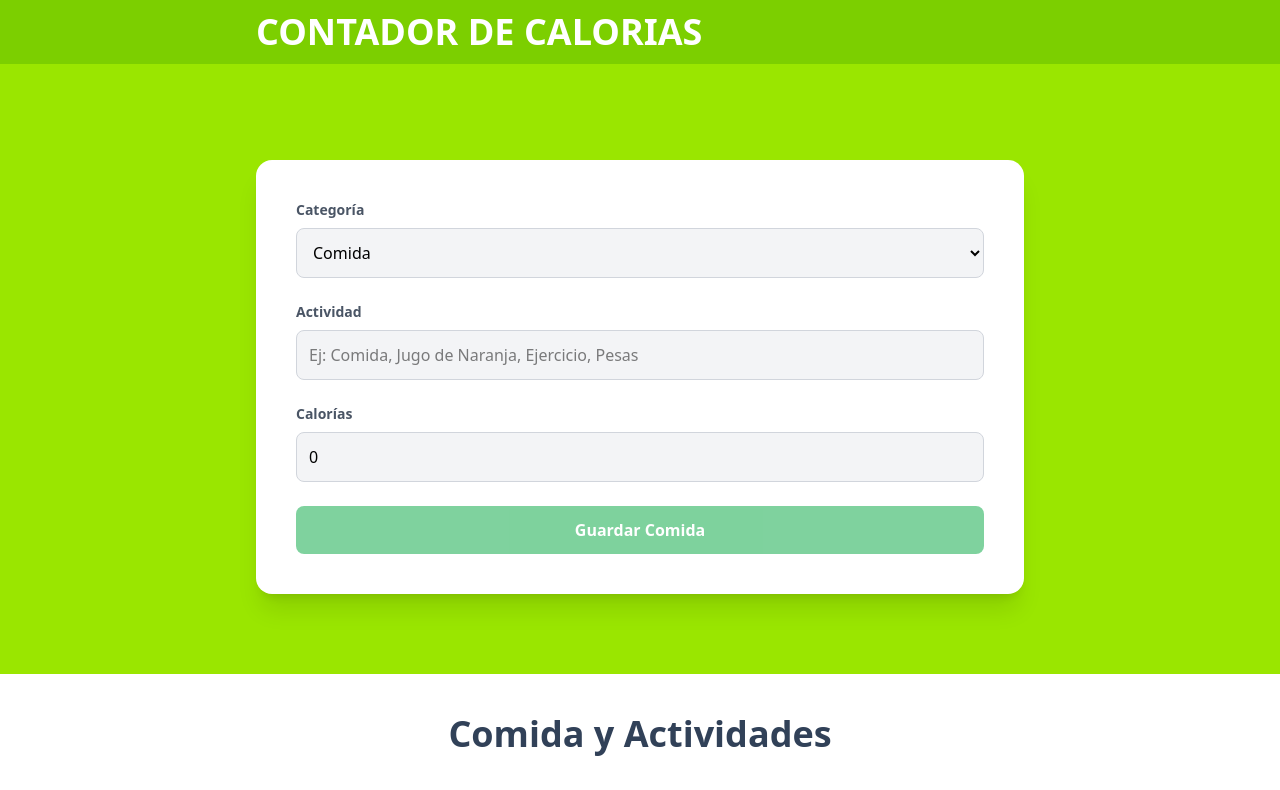
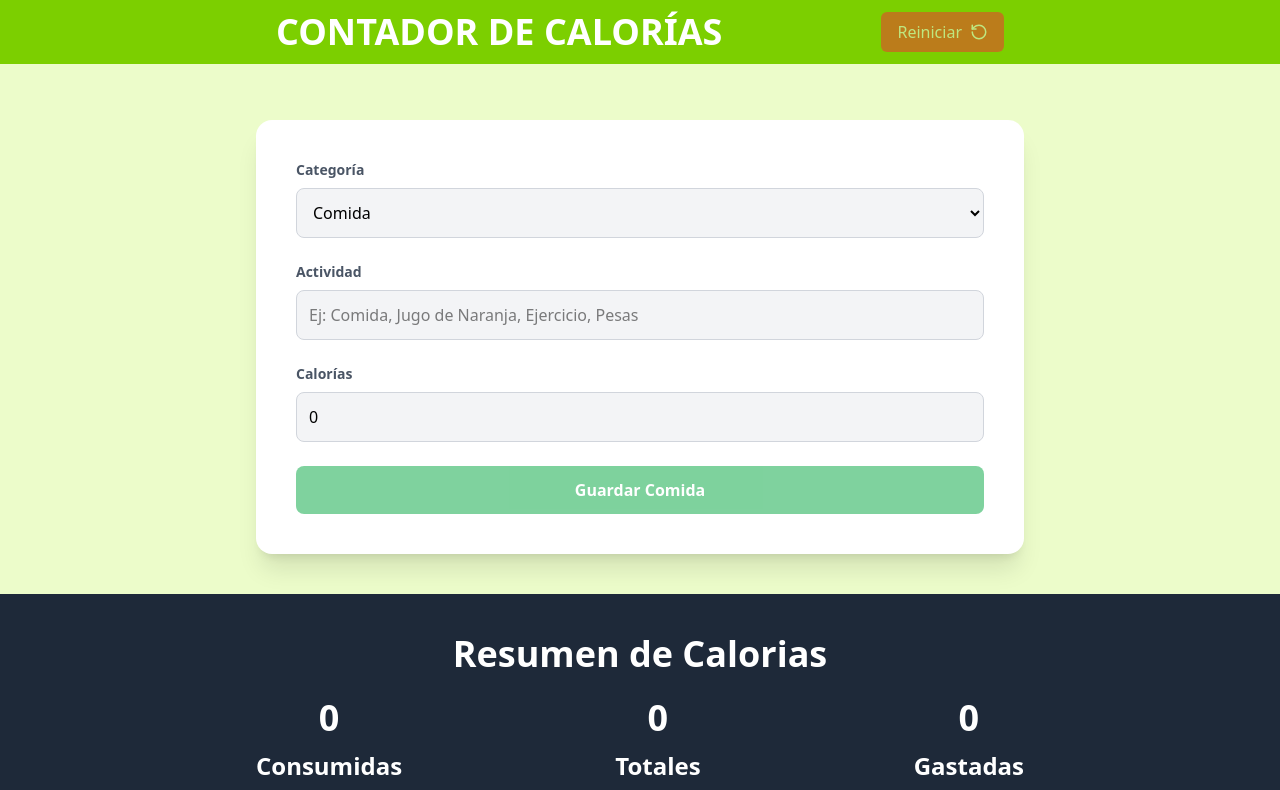
Before and after one commit to jorgesanchez99/contador-calorias-react, a React (Vite) app: page / in a window 1280 px wide. Shown: the top 790 px of the page. Built offline with nearby package versions, Linux system fonts and the light colour scheme.

Commit message:
Add CalorieTracker and CaloriesDisplay components; enhance App with restart functionality and localStorage integration

```diff
--- a/src/App.tsx
+++ b/src/App.tsx
@@ -1,40 +1,63 @@
 import Form from "./components/Form"
-import { useReducer } from 'react';
+import { useEffect, useMemo, useReducer } from 'react';
 import { activityReducer, initialState } from "./reducers/activity-reducer";
 import { ActivityList } from "./components/ActivityList";
+import { RotateCcw } from "lucide-react";
+import { CalorieTracker } from "./components/CalorieTracker";
 
 function App() {
 
-  const [state, dispatch] = useReducer(activityReducer,initialState);
+  const [state, dispatch] = useReducer(activityReducer, initialState);
+
+  useEffect(() => {
+    localStorage.setItem('activities', JSON.stringify(state.activities));
+  }, [state.activities])
+
+  const canRestartApp = useMemo(() => state.activities.length > 0, [state.activities]);
+
 
   return (
     <>
       <header className="bg-lime-500 py-3">
-        <div className="max-w-3xl mx-auto flex justify-between">
-          <h1 className="text-4xl font-bold text-center text-white uppercase">Contador de Calorias</h1>
-
+        <div className="max-w-3xl mx-auto flex justify-between items-center px-5">
+          <h1 className="text-4xl font-bold text-white uppercase w-full text-center sm:text-left">
+            Contador de Calorías
+          </h1>
+          <button
+            className="bg-red-500 text-white px-4 py-2 rounded-md hover:bg-red-600 transition duration-200 cursor-pointer focus:outline-none focus:ring-2 focus:ring-red-300 flex items-center gap-2 disabled:opacity-50 disabled:cursor-not-allowed"
+            onClick={() => dispatch({ type: "restart-app" })}
+            disabled={!canRestartApp}
+            title="Reiniciar aplicación"
+            aria-label="Reiniciar aplicación"
+          >
+            Reiniciar
+            <RotateCcw size={18} />
+          </button>
         </div>
-
       </header>
 
+      <main className="bg-lime-100 py-6 md:py-10 px-5">
+        <div className="max-w-3xl mx-auto">
+          <Form dispatch={dispatch} state={state ?? initialState} />
+        </div>
+      </main>
 
-      <section className="bg-lime-400  py-4 md:py-20 px-5">
+
+      <section className="bg-gray-800 py-10">
         <div className="max-w-3xl mx-auto">
-          <Form
-            dispatch={dispatch}
-            state = {state ?? initialState}
-          />
+          <CalorieTracker
+          activities={state?.activities ?? []}
+           />
         </div>
-
       </section>
 
       <section className="max-w-3xl mx-auto p-10">
-      <ActivityList
-        activities={state?.activities ?? []}
-        dispatch = {dispatch}
-      />
+        <ActivityList
+          activities={state?.activities ?? []}
+          dispatch={dispatch}
+        />
+      </section>
 
-      </section>
 
 
     </>
--- /dev/null
+++ b/src/components/CalorieTracker.tsx
@@ -0,0 +1,60 @@
+import { useMemo } from "react";
+import { Activity } from "../types";
+import { CaloriesDisplay } from "./CaloriesDisplay";
+
+type CalorieTrackerProps = {
+    activities: Activity[];
+};
+
+
+export const CalorieTracker = ({activities}:CalorieTrackerProps) => {
+
+    //* Contadores
+    const caloriesConsumed = useMemo(() => {
+        return activities.reduce((acc, activity) => activity.category === 1
+        ? acc + activity.calories
+        : acc, 0);
+    }
+    , [activities]);
+
+    const caloriesBurned = useMemo(() => {
+        return activities.reduce((acc, activity) => activity.category === 2
+        ? acc + activity.calories
+        : acc, 0);
+    }
+    , [activities]);
+
+    //* Calorias Totales
+    const totalCalories = useMemo(() => {
+        return caloriesConsumed - caloriesBurned;
+    }, [caloriesConsumed, caloriesBurned]);
+
+
+  return (
+    <>
+        <h2 className="text-4xl font-black text-white text-center">Resumen de Calorias</h2>
+
+        <div className="flex flex-col items-center md:flex-row md:justify-between gap-4 mt-6 mb-10">
+
+            <CaloriesDisplay
+                calories={caloriesConsumed}
+                texto="Consumidas"
+            />
+
+            <CaloriesDisplay
+                calories={totalCalories}
+                texto="Totales"
+            />
+
+<CaloriesDisplay
+                calories={caloriesBurned}
+                texto="Gastadas"
+            />
+
+
+        </div>
+
+
+    </>
+  )
+}
--- /dev/null
+++ b/src/components/CaloriesDisplay.tsx
@@ -0,0 +1,17 @@
+
+
+type CaloriesDisplayProps = {
+    calories: number;
+    texto : string;
+}
+
+
+export const CaloriesDisplay = ({calories,texto}:CaloriesDisplayProps) => {
+  return (
+    <p className="text-white font-bold rounded-full grid  grid-cols-1 gap-3 text-center">
+                <span className="text-4xl">{calories}</span>
+                <span className="text-2xl">{texto}</span>
+    </p>
+
+  )
+}
--- a/src/components/Form.tsx
+++ b/src/components/Form.tsx
@@ -36,7 +36,7 @@ export default function Form({dispatch,state}: FormProps) {
         text.charAt(0).toUpperCase() + text.slice(1).toLowerCase();
 
     const parsedValue = (id: string, value: string) => {
-        if (id === 'name') return capitalize(value.trim());
+        if (id === 'name') return value;
         const num = Number(value);
         return isNaN(num) ? 0 : num;
     };
@@ -59,7 +59,11 @@ export default function Form({dispatch,state}: FormProps) {
 
     const handleSubmit = (e: FormEvent<HTMLFormElement>) => {
         e.preventDefault();
-        dispatch({type: 'save-activity', payload: {newActivity: activity}});
+        const newActivity: Activity = {
+            ...activity,
+            name: capitalize(activity.name.trim()),
+        }
+        dispatch({type: 'save-activity', payload: {newActivity}});
         setActivity({
             ...initialState,
             id: uuidv4()
--- a/src/reducers/activity-reducer.ts
+++ b/src/reducers/activity-reducer.ts
@@ -3,16 +3,21 @@ import { Activity } from "../types";
 export type ActivityActions =
   | { type: "save-activity"; payload: { newActivity: Activity } }
   | { type: "delete-activity"; payload: { id: string } }
-  | { type: "update-activity"; payload: { id: string; updatedActivity: Activity } }
-  | { type: "set-active-activity"; payload: { id: string } };
+  | { type: "set-active-activity"; payload: { id: string } }
+  | { type: "restart-app" };
 
 export type ActivityState = {
   activities: Activity[];
   activeId: string;
 };
 
+const localStorageActivities = ():Activity[] => {
+    const activities = localStorage.getItem("activities");
+    return activities ? JSON.parse(activities) : [];
+}
+
 export const initialState: ActivityState = {
-  activities: [],
+  activities: localStorageActivities(),
   activeId: "",
 };
 
@@ -54,7 +59,14 @@ export const activityReducer = (
       ...state,
       activities:  state.activities.filter(activity => activity.id !== action.payload.id)
     };
-}
+    }
+
+    if(action.type === "restart-app") {
+        return {
+            activities: [],
+            activeId: ""
+        };
+    }
 
   return state; // fallback por defecto
 };
```
